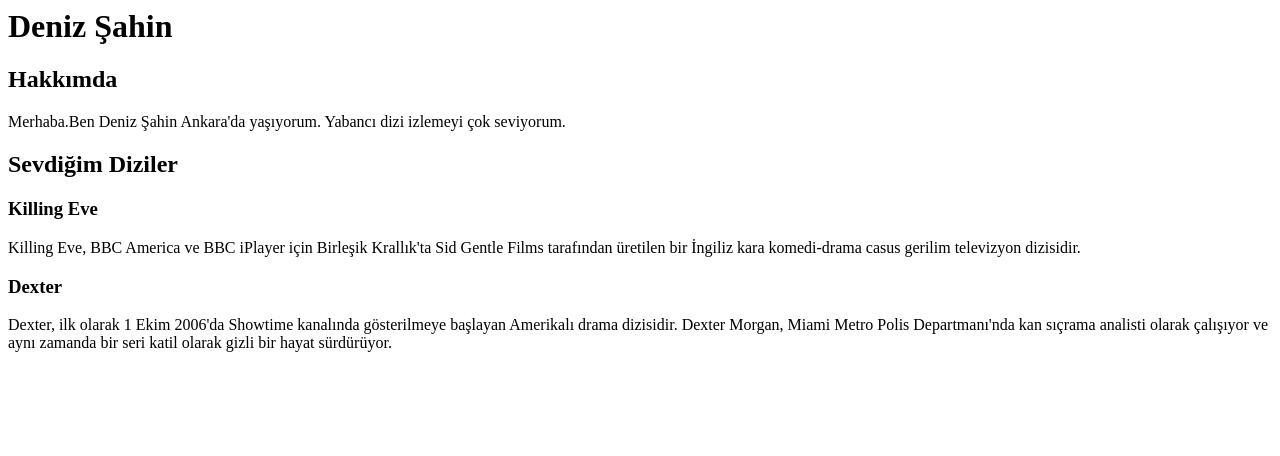
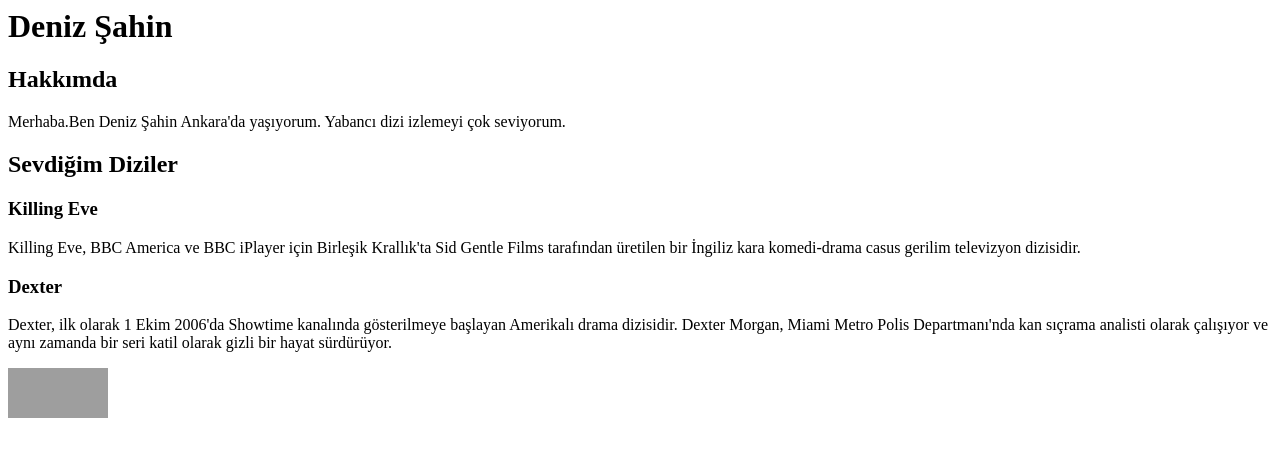
Before and after one commit to mermaidengua/patika, a plain HTML site: page index.html in a window 1280 px wide. Drawn offline with Linux system fonts and the light colour scheme; grey boxes are pictures that could not be loaded.

Commit message:
Add files via upload

```diff
--- a/index.html
+++ b/index.html
@@ -7,3 +7,4 @@
 <p> Killing Eve, BBC America ve BBC iPlayer için Birleşik Krallık'ta Sid Gentle Films tarafından üretilen bir İngiliz kara komedi-drama casus gerilim televizyon dizisidir.</p>
 <h3>Dexter</h3>
 <p>Dexter, ilk olarak 1 Ekim 2006'da Showtime kanalında gösterilmeye başlayan Amerikalı drama dizisidir. Dexter Morgan, Miami Metro Polis Departmanı'nda kan sıçrama analisti olarak çalışıyor ve aynı zamanda bir seri katil olarak gizli bir hayat sürdürüyor.</p>
+<a href="https://app.patika.dev/dengua" target="_blank"><img src="https://global-uploads.webflow.com/6097e0eca1e87557da031fef/609859a191abe5d64b17fed3_Patika%20logo.png" alt="logo" width="100" height="50" title="PatikaDev"></a>
```
